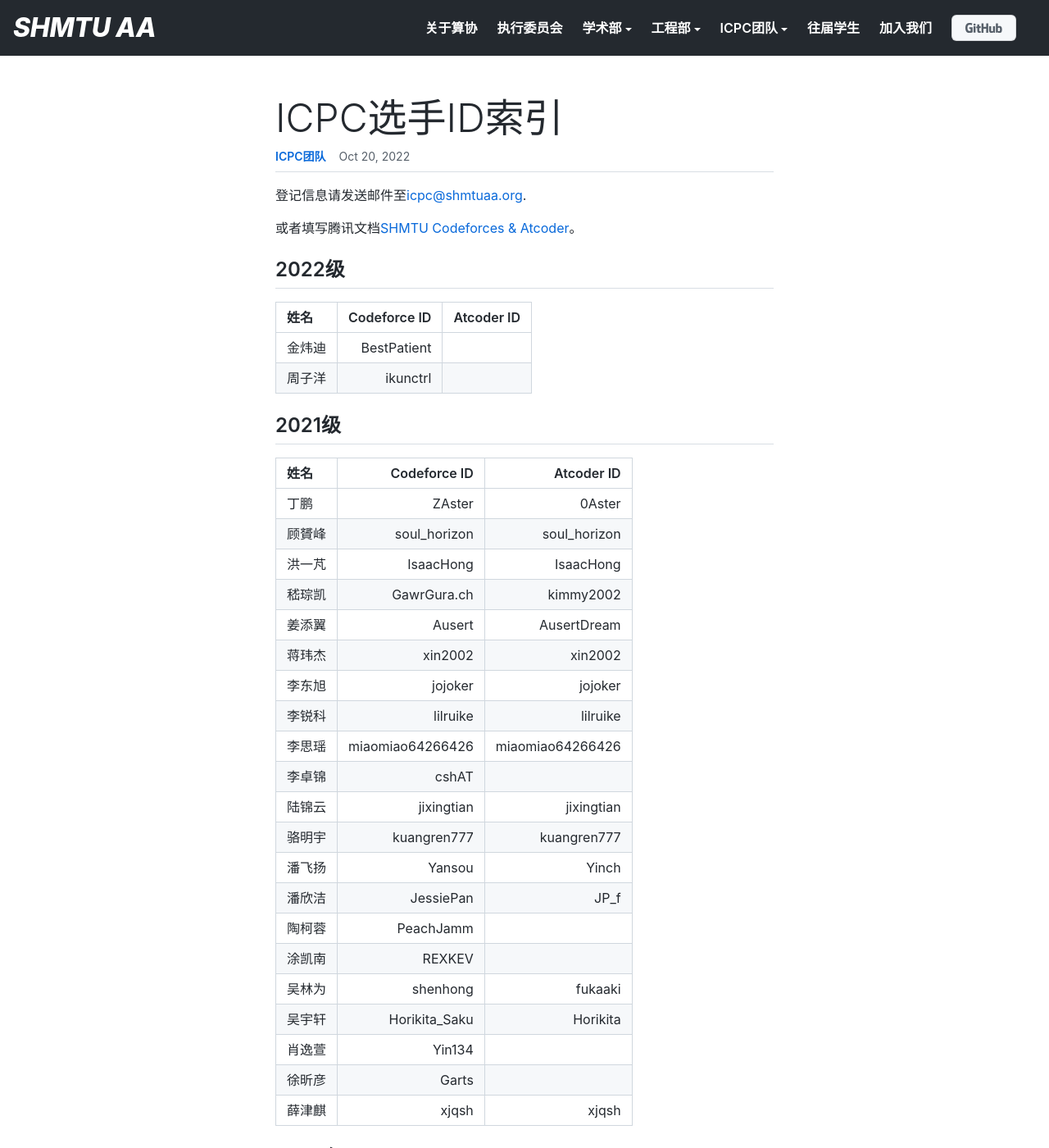
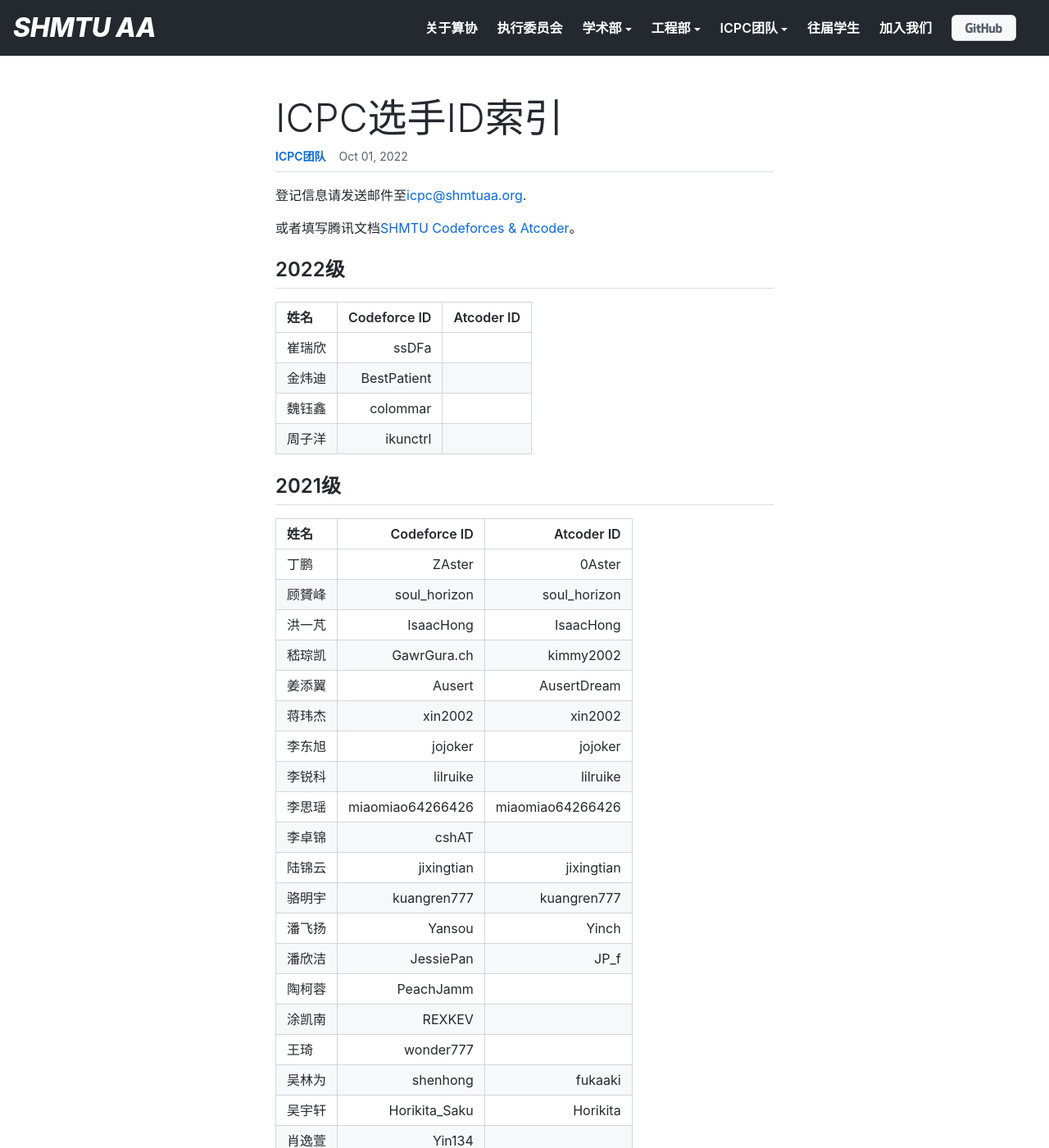
Before and after one commit to shmtuaa/shmtuaa.org, a Jekyll site: the page built from _posts/2022-10-01-ICPC-id.md, in a window 1280 px wide and 1400 px high. Shown: the whole window at 82% size. Built offline with Jekyll 4.4.1, drawn with Linux system fonts in a browser that asks for light colours.

Commit message:
upd cfid

```diff
--- a/_posts/2022-10-20-ICPC-id.md
+++ b/_posts/2022-10-01-ICPC-id.md
@@ -14,14 +14,16 @@ excerpt: 上海海事大学ICPC选手们在Codeforces和Atcoder的ID。
 
 | 姓名   | Codeforce ID | Atcoder ID |
 |:-----|-------------:|-----------:|
+| 崔瑞欣	 |        ssDFa ||
 | 金炜迪	 |  BestPatient ||
+| 魏钰鑫	 |     colommar ||
 | 周子洋	 |     ikunctrl ||
 
 ## 2021级
 
 | 姓名   |       Codeforce ID |       Atcoder ID |
 |:-----|-------------------:|-----------------:|
-| 丁鹏	  |       ZAster	 |           0Aster |
+| 丁鹏	  |            ZAster	 |           0Aster |
 | 顾贇峰  |     	soul_horizon	 |     soul_horizon |
 | 洪一芃  |        	IsaacHong	 |        IsaacHong |
 | 嵇琮凯  |       	GawrGura.ch |       	kimmy2002 |
@@ -37,6 +39,7 @@ excerpt: 上海海事大学ICPC选手们在Codeforces和Atcoder的ID。
 | 潘欣洁  |         	JessiePan |            	JP_f |
 | 陶柯蓉  |         	PeachJamm ||
 | 涂凯南  |            	REXKEV ||
+| 王琦	  |          wonder777 ||
 | 吴林为  |         	shenhong	 |          fukaaki |
 | 吴宇轩  |    	Horikita_Saku	 |         Horikita |
 | 肖逸萱  |            	Yin134 ||
```
